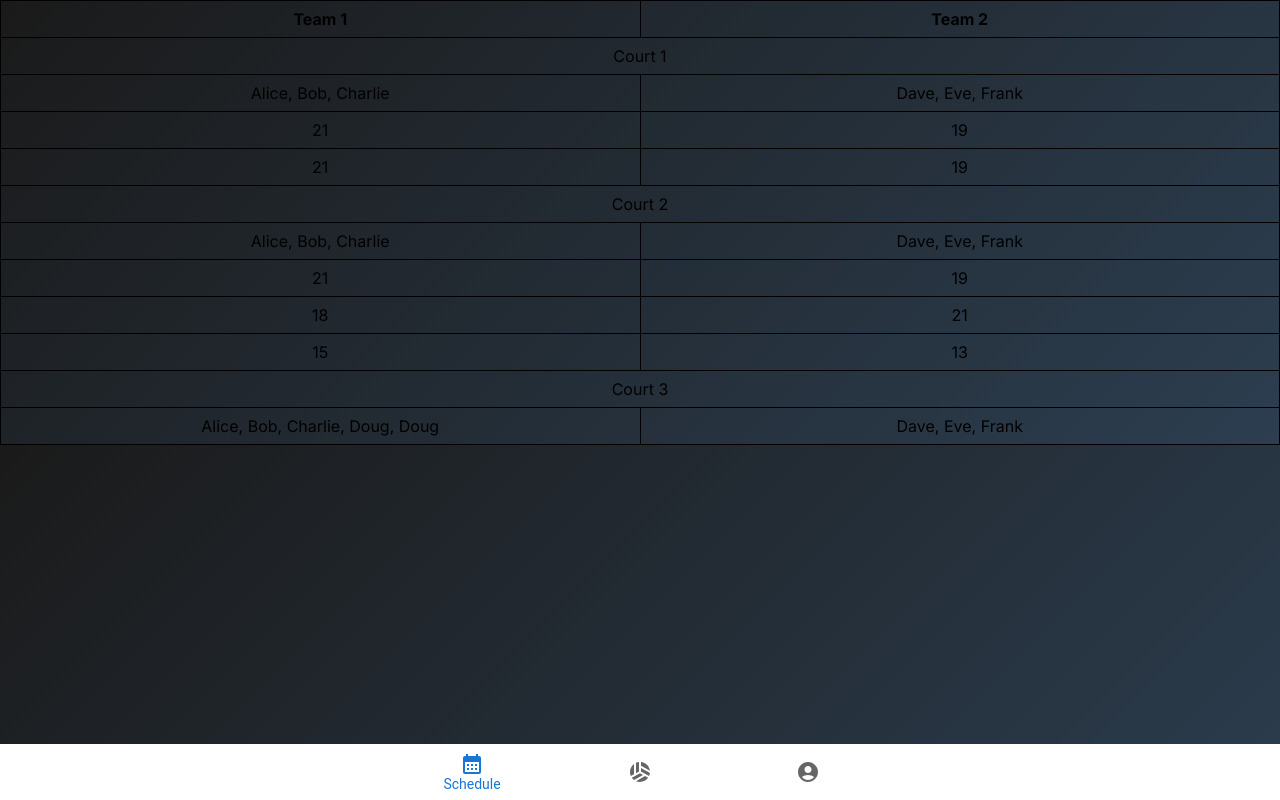
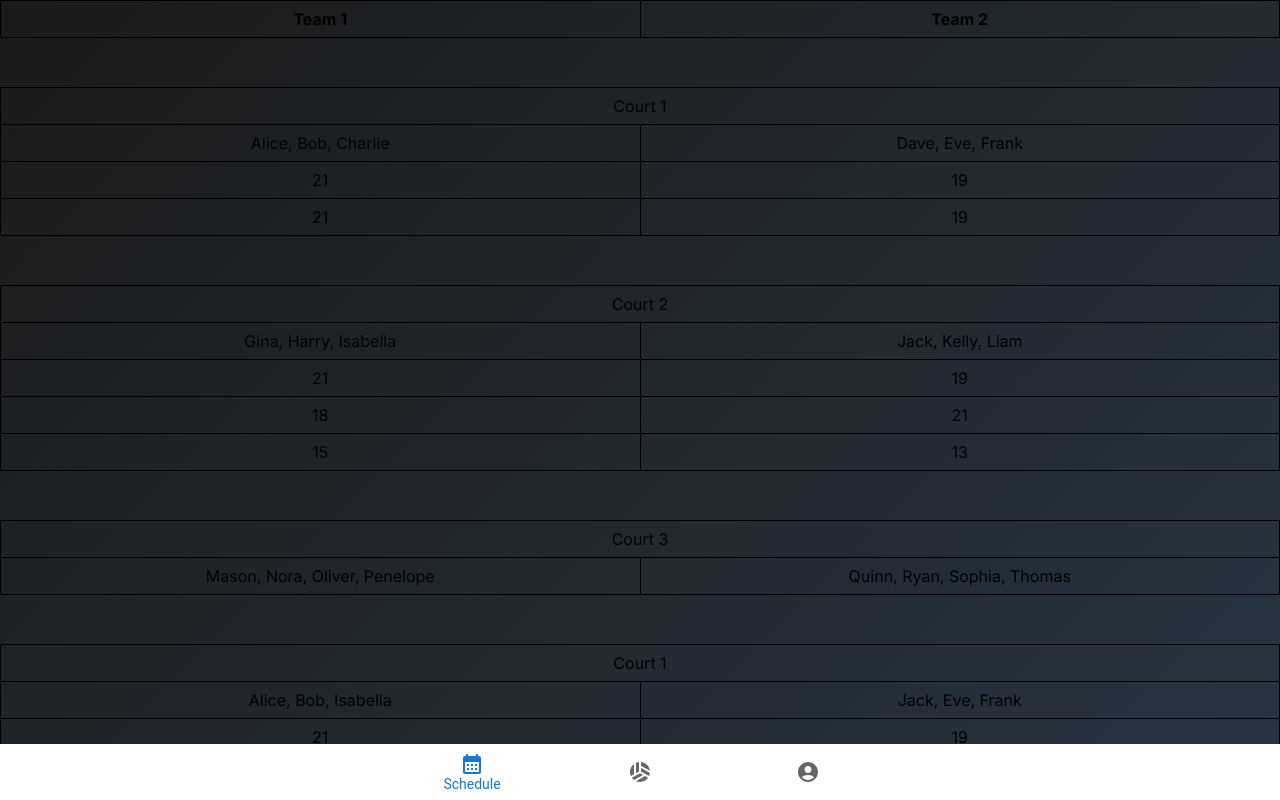
Before and after one commit to ChaseC99/volleybrawl, a Next.js app: page /schedule in a window 1280 px wide. Shown: the top 800 px of the page. Built offline with nearby package versions, Linux system fonts and the light colour scheme.

Commit message:
Lots of setup
- Add game between games in the table
- Fix scroll on scoreboard
- Create player picker
- Show upcoming games on me view
- Create data file for fetching data
- Create mock data
- Create types file

```diff
--- a/app/components/game.tsx
+++ b/app/components/game.tsx
@@ -1,20 +1,10 @@
 import React from 'react';
-
-type GameSet = {
-    team1Score: number;
-    team2Score: number;
-};
-
-type GameProps = {
-    team1Players: string[];
-    team2Players: string[];
-    sets: GameSet[];
-    court: number;
-};
+import { Game as GameProps } from '../types';
 
 export default function Game({ team1Players, team2Players, sets, court }: GameProps) {
     return (
         <tbody>
+            <tr style={{height: 50}}></tr>
             <tr style={{borderSpacing: "10px"}}>
                 <td colSpan={2}>Court {court}</td>
             </tr>
--- a/app/components/scoreboard.module.css
+++ b/app/components/scoreboard.module.css
@@ -1,11 +1,11 @@
 .scoreboardContainer {
   display: flex;
   align-items: center;
-  height: 100vh;
+  height: calc(100vh - 56px);
   width: 100vw;
   padding: 20px;
   box-sizing: border-box;
-  overflow: hidden;
+  overflow: scroll;
   flex-direction: column;
 }
 
--- /dev/null
+++ b/app/data.ts
@@ -0,0 +1,89 @@
+import { Game } from "./types";
+
+const mockPlayers: string[] = [
+    "Alice", "Bob", "Charlie", "Dave", "Eve", "Frank", "Gina", "Harry", "Isabella", "Jack", "Kelly", "Liam", "Mason", "Nora", "Oliver", "Penelope", "Quinn", "Ryan", "Sophia", "Thomas"
+];
+
+const mockGames: Game[] = [
+    {
+        team1Players: ["Alice", "Bob", "Charlie"],
+        team2Players: ["Dave", "Eve", "Frank"],
+        sets: [
+            { team1Score: 21, team2Score: 19 },
+            { team1Score: 21, team2Score: 19 },
+        ],
+        court: 1
+    },
+    {
+        team1Players: ["Gina", "Harry", "Isabella"],
+        team2Players: ["Jack", "Kelly", "Liam"],
+        sets: [
+            { team1Score: 21, team2Score: 19 },
+            { team1Score: 18, team2Score: 21 },
+            { team1Score: 15, team2Score: 13 },
+        ],
+        court: 2
+    },
+    {
+        team1Players: ["Mason", "Nora", "Oliver", "Penelope"],
+        team2Players: ["Quinn", "Ryan", "Sophia", "Thomas"],
+        sets: [],
+        court: 3
+    },
+    {
+        team1Players: ["Alice", "Bob", "Isabella"],
+        team2Players: ["Jack", "Eve", "Frank"],
+        sets: [
+            { team1Score: 21, team2Score: 19 },
+            { team1Score: 21, team2Score: 19 },
+        ],
+        court: 1
+    },
+    {
+        team1Players: ["Gina", "Harry", "Isabella"],
+        team2Players: ["Jack", "Kelly", "Liam"],
+        sets: [
+            { team1Score: 21, team2Score: 19 },
+            { team1Score: 18, team2Score: 21 },
+            { team1Score: 15, team2Score: 13 },
+        ],
+        court: 2
+    },
+    {
+        team1Players: ["Mason", "Nora", "Oliver", "Penelope"],
+        team2Players: ["Quinn", "Ryan", "Sophia", "Thomas"],
+        sets: [],
+        court: 3
+    },
+    {
+        team1Players: ["Alice", "Bob", "Isabella"],
+        team2Players: ["Jack", "Eve", "Frank"],
+        sets: [
+            { team1Score: 21, team2Score: 19 },
+            { team1Score: 21, team2Score: 19 },
+        ],
+        court: 1
+    },
+    {
+        team1Players: ["Gina", "Harry", "Isabella"],
+        team2Players: ["Jack", "Kelly", "Liam"],
+        sets: [
+            { team1Score: 21, team2Score: 19 },
+            { team1Score: 18, team2Score: 21 },
+            { team1Score: 15, team2Score: 13 },
+        ],
+        court: 2
+    },
+];
+
+export async function getGames(): Promise<Game[]> {
+    return mockGames;
+}
+
+export async function getGamesFor(player: string): Promise<Game[]> {
+    return mockGames.filter(game => game.team1Players.includes(player) || game.team2Players.includes(player));
+}
+
+export async function getPlayers(): Promise<string[]> {
+    return mockPlayers;
+}
--- a/app/schedule/page.tsx
+++ b/app/schedule/page.tsx
@@ -1,34 +1,9 @@
 import Game from "../components/game";
+import { getGames } from "../data";
 
-export default function Schedule() {
-    const games = [
-        {
-            team1Players: ["Alice", "Bob", "Charlie"],
-            team2Players: ["Dave", "Eve", "Frank"],
-            sets: [
-                { team1Score: 21, team2Score: 19 },
-                { team1Score: 21, team2Score: 19 },
-            ],
-            court: 1
-        },
-        {
-            team1Players: ["Alice", "Bob", "Charlie"],
-            team2Players: ["Dave", "Eve", "Frank"],
-            sets: [
-                { team1Score: 21, team2Score: 19 },
-                { team1Score: 18, team2Score: 21 },
-                { team1Score: 15, team2Score: 13 },
-            ],
-            court: 2
-        },
-        {
-            team1Players: ["Alice", "Bob", "Charlie", "Doug", "Doug"],
-            team2Players: ["Dave", "Eve", "Frank"],
-            sets: [],
-            court: 3
-        },
+export default async function Schedule() {
+    const games = await getGames();
 
-    ]
     return (
         <div>
             <table style={{borderCollapse: 'collapse', width: '100%', textAlign: 'center'}}>
--- /dev/null
+++ b/app/types.ts
@@ -0,0 +1,11 @@
+type GameSet = {
+    team1Score: number;
+    team2Score: number;
+};
+
+export type Game = {
+    team1Players: string[];
+    team2Players: string[];
+    sets: GameSet[];
+    court: number;
+};
```
Also changed, not shown: app/components/player-picker.tsx (added, +52 -0 lines), app/me/page.tsx (+28 -1 lines).
